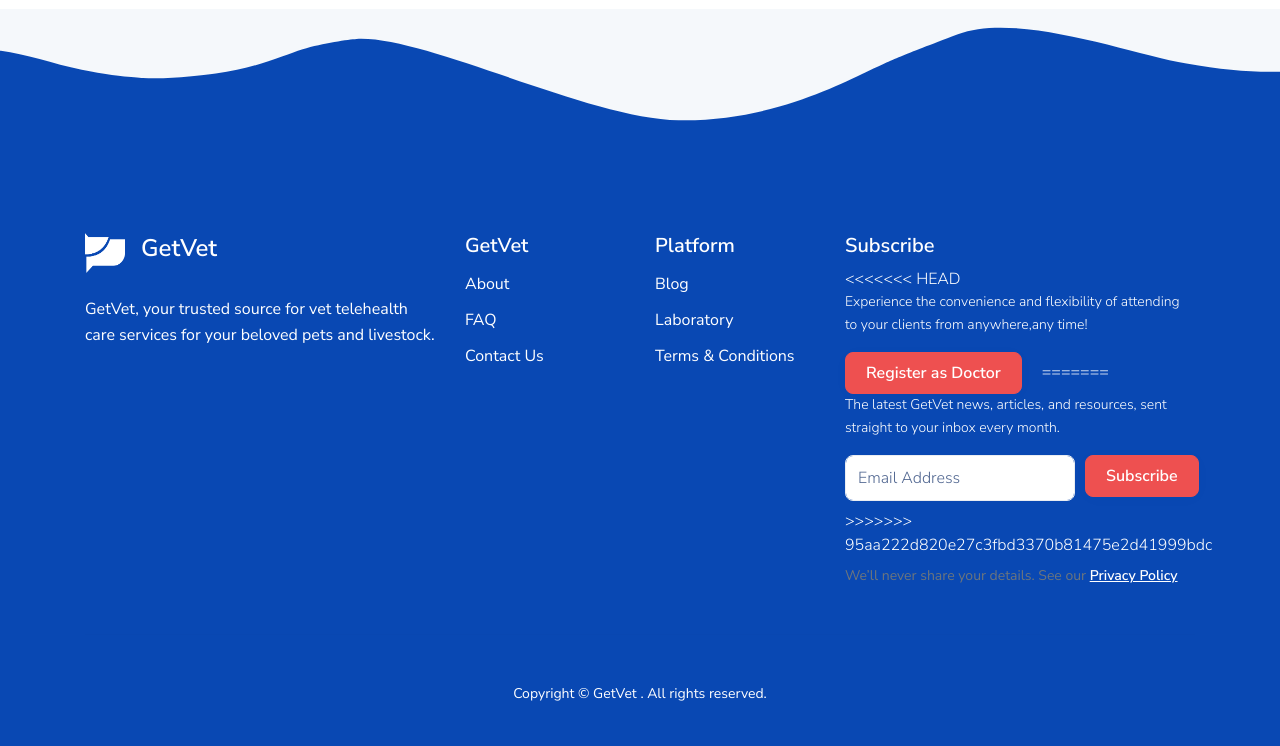
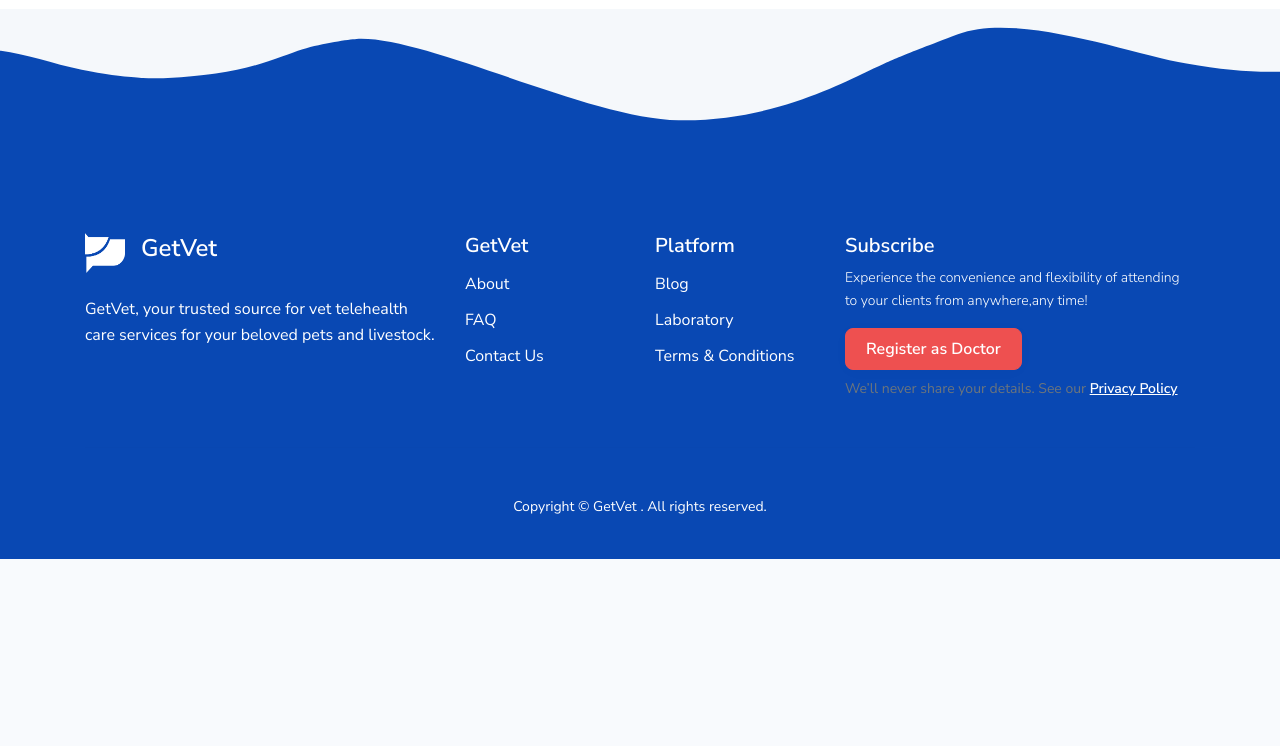
Before and after one commit to Jamezslim90/gv_project, a Django app: page /about/ in a window 1280 px wide. Shown: the part 2027-2773 px from the top of the page. After the commit the page ends 2586 px from the top, so only its background shows below. Run offline with Django 4.2, Linux system fonts and the light colour scheme; some libraries are stand-ins or nearby versions.

Commit message:
merge settings

```diff
--- a/templates/base.html
+++ b/templates/base.html
@@ -185,20 +185,8 @@
                     </div>
                     <div class="col-12 col-sm-6 col-lg-4">
                         <h5>Subscribe</h5>
-<<<<<<< HEAD
                         <p class="font-small">Experience the convenience and flexibility of attending to your clients from anywhere,any time!</p>
                         <a href="#" target="_blank" class="btn btn-secondary btn-pricing-plan animate-up-2 mr-3">Register as Doctor</a>
-=======
-                        <p class="font-small">The latest GetVet news, articles, and resources, sent straight to your inbox every month.</p>
-                        <form action="#">
-                            <div class="form-row">
-                                <div class="col-8"><input type="email" class="form-control mb-2" placeholder="Email Address" name="email" required /></div>
-                                <div class="col-4">
-                                    <button type="submit" class="btn btn-secondary"><span>Subscribe</span></button>
-                                </div>
-                            </div>
-                        </form>
->>>>>>> 95aa222d820e27c3fbd3370b81475e2d41999bdc
                         <small class="mt-2 form-text">We’ll never share your details. See our <a href="{% url 'terms' %}" class="font-weight-bold text-underline">Privacy Policy</a></small>
                     </div>
                 </div>
```
